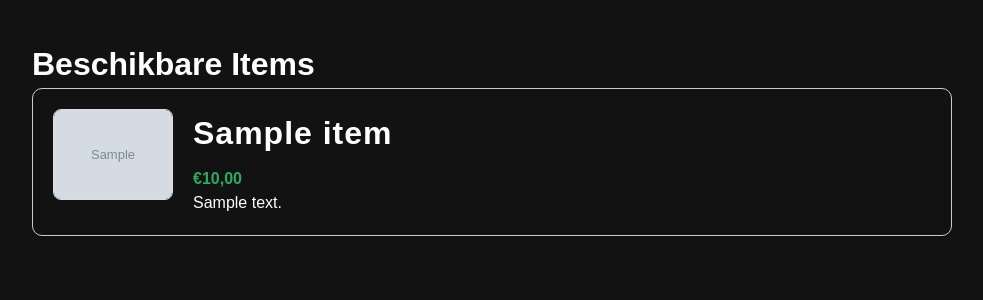
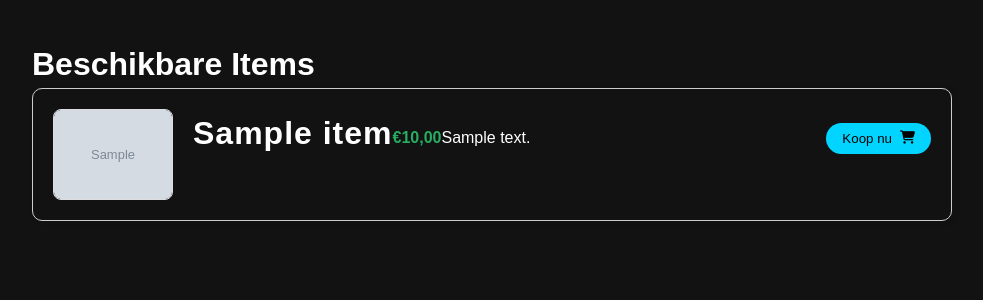
Before and after one commit to TijnvElburg07/Phart, a PHP site: page /items.php in a window 1280 px wide. Shown: the part 73-373 px from the top of the page, without its empty margins (148-1131 px from the left). Run offline with PHP 8.4, Linux system fonts and the light colour scheme; the visitor is signed in with stand-in values (Sample User, id 1); tables that the repository leaves empty or names only in its code hold one stand-in row (values such as "Sample post"); grey boxes marked "Sample" are stand-in pictures.

Commit message:
items style

```diff
--- a/items.php
+++ b/items.php
@@ -19,6 +19,7 @@ try {
 
 <!DOCTYPE html>
 <html lang="nl">
+
 <head>
     <meta charset="UTF-8">
     <title>Itemoverzicht</title>
@@ -43,7 +44,7 @@ try {
             display: flex;
             align-items: flex-start;
             gap: 20px;
-            box-shadow: 2px 2px 6px rgba(0,0,0,0.1);
+            box-shadow: 2px 2px 6px rgba(0, 0, 0, 0.1);
         }
 
         .item-image img {
@@ -65,8 +66,44 @@ try {
             font-weight: bold;
             color: #27ae60;
         }
+
+        #item-btn {
+            margin-left: auto;
+            padding: 0.5rem 1rem;
+            border-radius: 9999px;
+            font-weight: 500;
+            display: flex;
+            align-items: center;
+            gap: 0.5rem;
+            cursor: pointer;
+            transition: all 0.2s;
+            border: none;
+
+        }
+
+        .item-details {
+            display: flex;
+            justify-content: space-between;
+            align-items: center;
+        }
+
+        #item-btn {
+            background-color: #00d4ff;
+            color: #000000;
+        }
+
+        #item-btn:hover {
+            border: 1px solid #00d4ff;
+            color: #00d4ff;
+            background-color: #000000;
+        }
+
+        .btn-wrapper {
+            margin-left: auto;
+        }
     </style>
 </head>
+
 <body>
     <header class="header">
         <div style="display: flex; align-items: center;">
@@ -100,21 +137,26 @@ try {
                     <div class="item-image">
                         <?php if (!empty($item['thumbnail'])): ?>
                             <!-- Als er een thumbnail is opgeslagen, toon deze dan -->
-                        <img src="<?= htmlspecialchars("Images/thumbnails/" .$item['thumbnail']) ?>" alt="Item afbeelding">
+                            <img src="<?= htmlspecialchars("Images/thumbnails/" . $item['thumbnail']) ?>" alt="Item afbeelding">
                         <?php else: ?>
                             <!-- Als er geen thumbnail is, toon een placeholder -->
                             <img src="https://via.placeholder.com/120?text=Geen+Afbeelding" alt="Geen afbeelding">
                         <?php endif; ?>
                     </div>
                     <div class="item-details">
-                    <h2><?= htmlspecialchars($item['name']) ?></h2>
-                    <p class="price">€<?= number_format($item['price'], 2, ',', '.') ?></p>
-                    <p><?= nl2br(htmlspecialchars($item['description'])) ?></p>
+                        <h2><?= htmlspecialchars($item['name']) ?></h2><br>
+                        <p class="price">€<?= number_format($item['price'], 2, ',', '.') ?></p><br>
+                        <p><?= nl2br(htmlspecialchars($item['description'])) ?></p><br>
+                        <div class="btn-wrapper">
+                            <button id="item-btn">
+                                Koop nu
+                                <i class="fa-solid fa-cart-shopping"></i>
+                            </button>
+                        </div>
                     </div>
                 </div>
             <?php endforeach; ?>
         <?php endif; ?>
     </div>
 
-</body>
 </html>
```
Also changed, not shown: 1 other file. Lines whose indentation alone changed are shown as unchanged.
